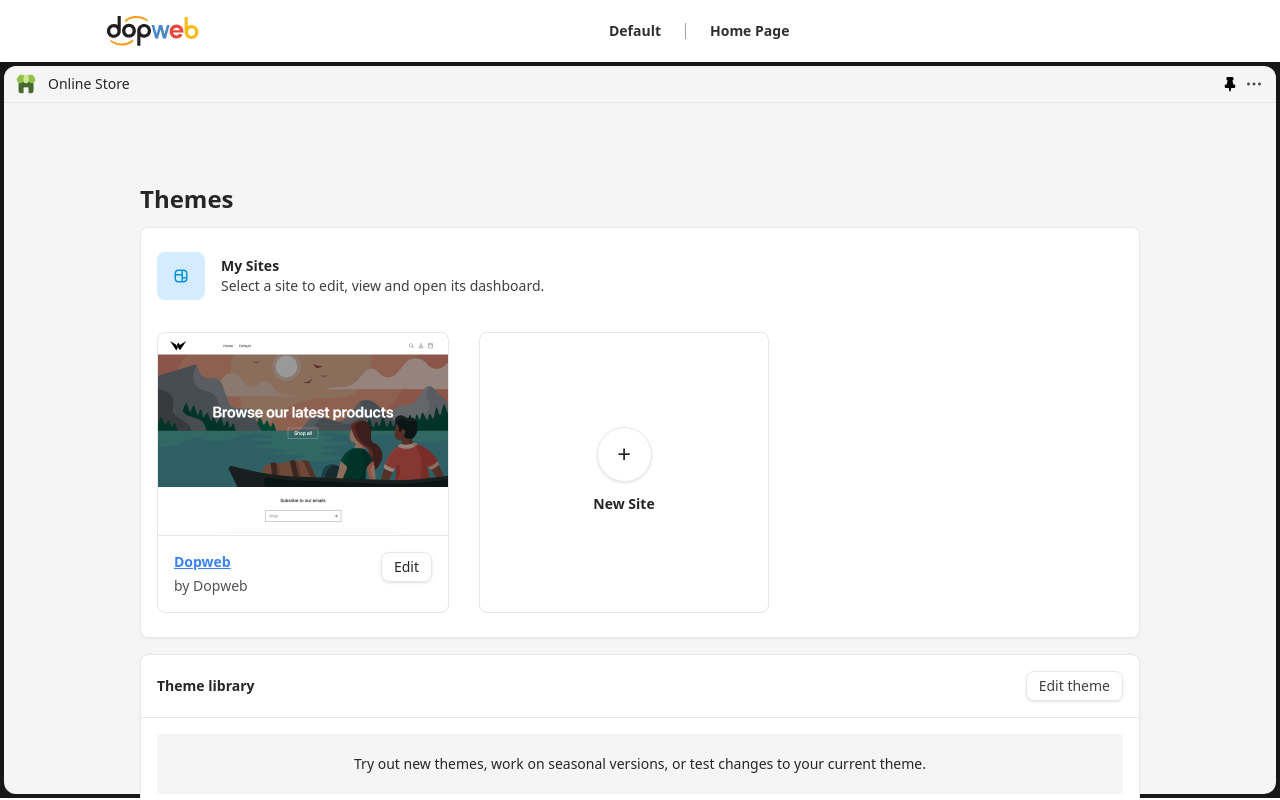
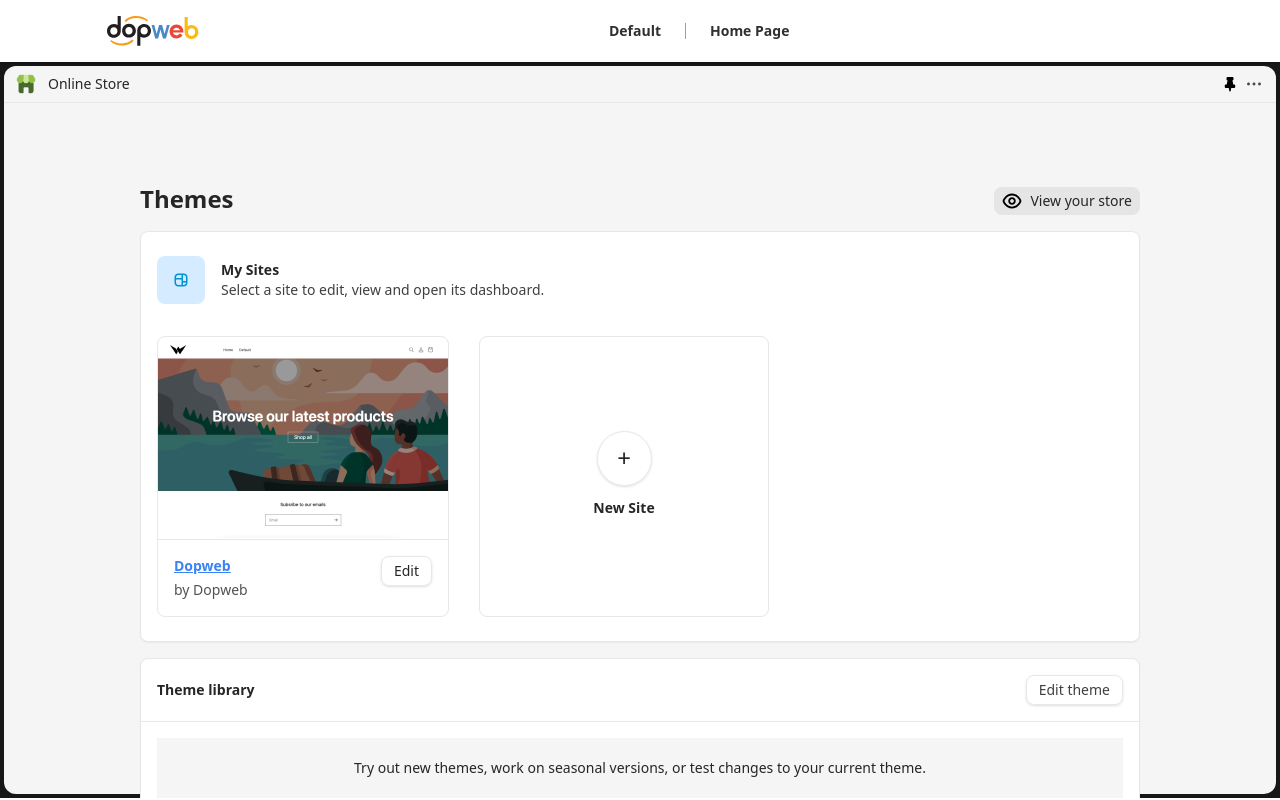
Before and after one commit to moulinettony/builzer, a Next.js app: page /user-sites in a window 1280 px wide. Built offline with nearby package versions, Linux system fonts and the light colour scheme.

Commit message:
add user-sites page

```diff
--- a/app/user-sites/page.tsx
+++ b/app/user-sites/page.tsx
@@ -34,9 +34,18 @@
           </div>
         </div>
         <div className="container mx-auto py-20 max-w-[1000px]">
-          <h1 className="text-2xl font-semibold mb-1 text-neutral-800">
-            Themes
-          </h1>
+          <div className="flex justify-between items-center">
+            <h1 className="text-2xl font-semibold mb-1 text-neutral-800">
+              Themes
+            </h1>
+            <div
+              className="flex gap-2 bg-neutral-200 items-center h-fit px-2 py-1 rounded-lg hover:bg-neutral-300 cursor-pointer"
+              onClick={handleRedirect}
+            >
+              <img className="w-[20px] h-[20px]" src="eye.svg" alt="" />
+              <p className="text-sm">View your store</p>
+            </div>
+          </div>
           <div className="px-4 py-6 mt-3 bg-white border rounded-lg shadow-sm h-full">
             <div className="flex items-center gap-4 mb-8">
               <div className="p-4 w-fit bg-[#d5ebff] rounded-lg">
```
